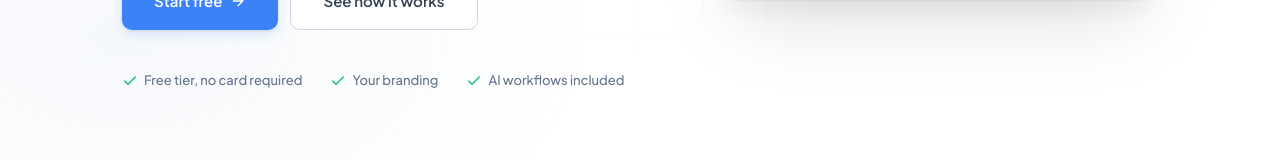
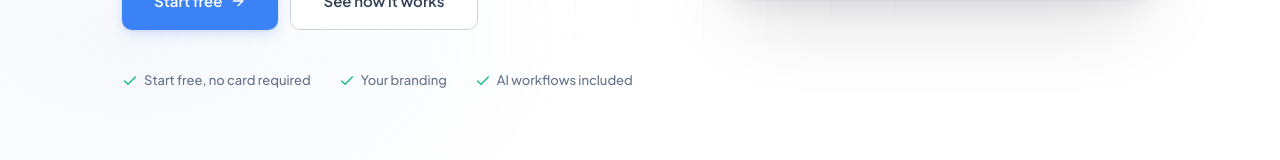
Before and after one commit to GrantK888/firmlock, a Next.js app: page / in a window 1280 px wide. Shown: the part 738-898 px from the top of the page. Built offline with nearby package versions, Linux system fonts and the light colour scheme.

Commit message:
Copy updates

```diff
--- a/app/sections/Hero.tsx
+++ b/app/sections/Hero.tsx
@@ -45,7 +45,7 @@ export default function Hero() {
           <div className="flex gap-7 flex-wrap text-[13px] text-slate-500 font-medium animate-fade-up [animation-delay:0.4s]">
             <span className="inline-flex items-center gap-1.5">
               <Check className="w-4 h-4 text-brand-emerald" />
-              Free tier, no card required
+              Start free, no card required
             </span>
             <span className="inline-flex items-center gap-1.5">
               <Check className="w-4 h-4 text-brand-emerald" />
--- a/app/sections/Pricing.tsx
+++ b/app/sections/Pricing.tsx
@@ -29,7 +29,7 @@ const plans: Plan[] = [
       "Stripe card payments",
       "Hosted on firmlock.app",
     ],
-    cta: "Start free",
+    cta: "Create free account",
     ctaVariant: "secondary",
   },
   {
```
